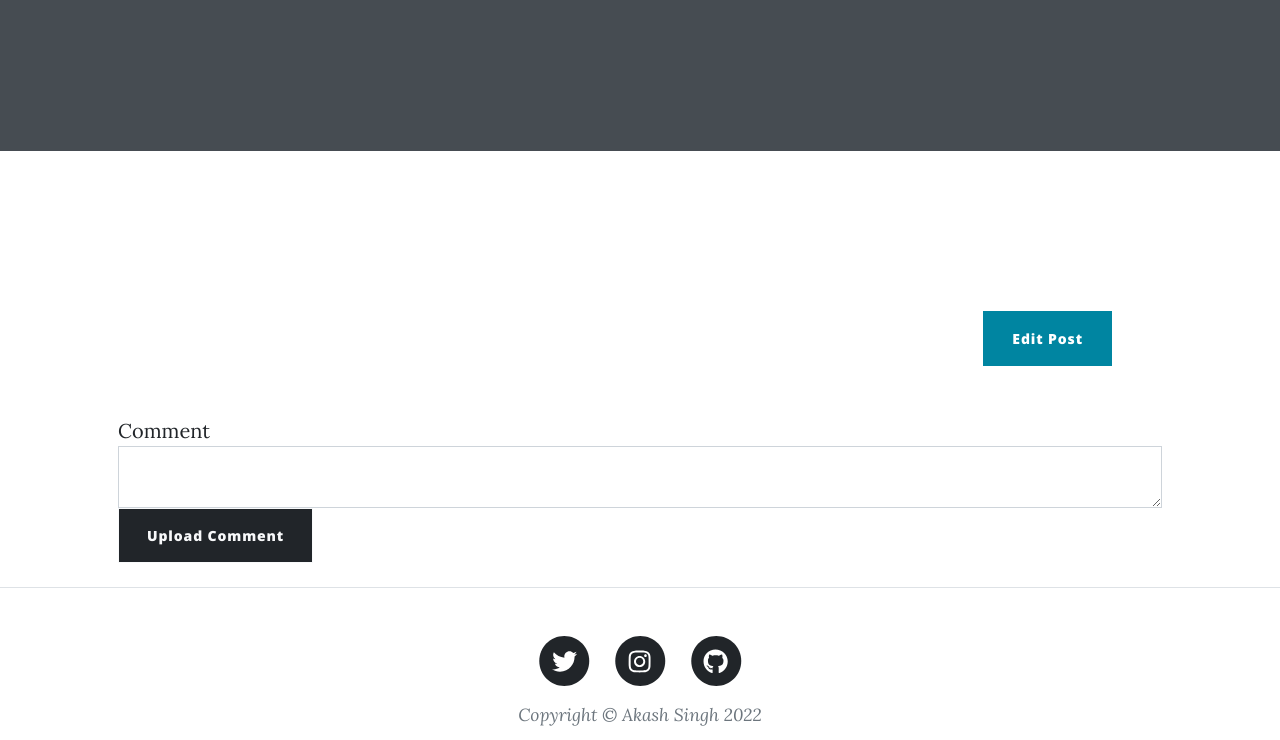
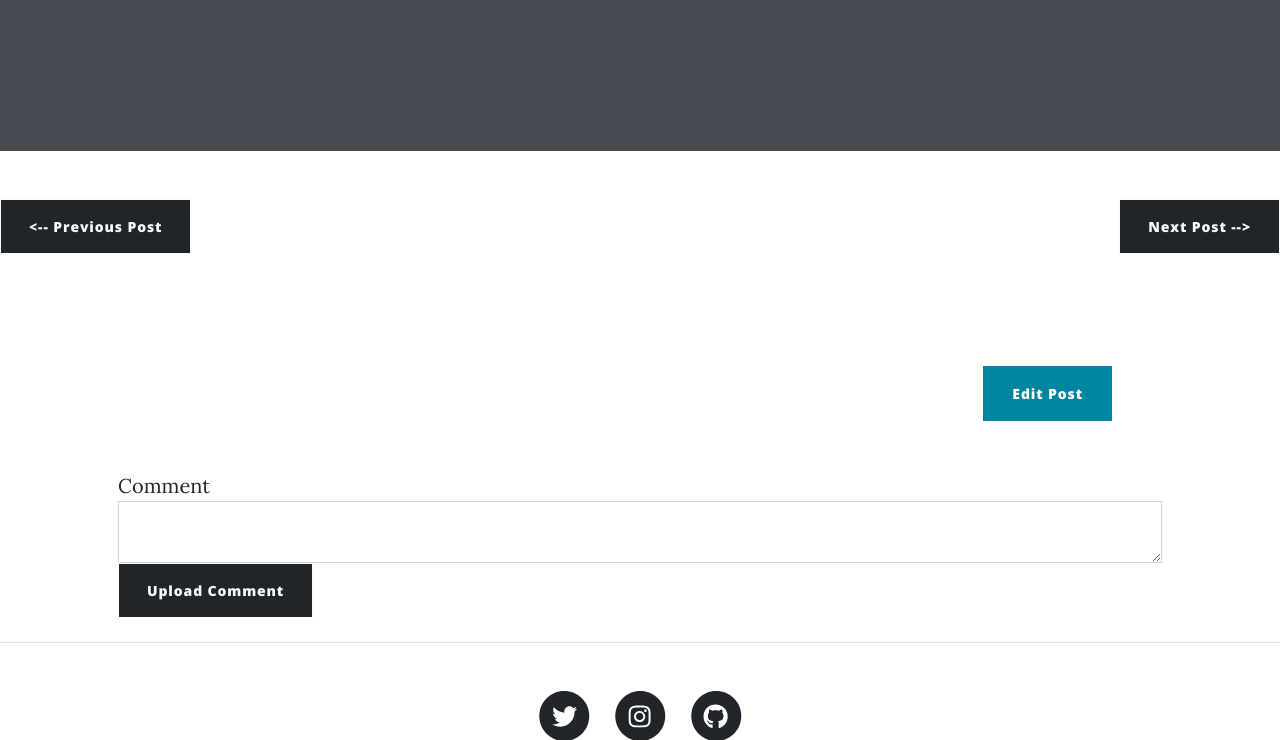
Before and after one commit to SkySingh04/Gen-Z-Diaries, a Flask app: template templates/post.html in a window 1280 px wide. Shown: the part 303-1043 px from the top of the page. Run offline with Flask 3, Linux system fonts and the light colour scheme; the template is opened without the code that fills it: values that come from a table or form of the project are taken from there, others are empty; some libraries are stand-ins or nearby versions.

Commit message:
Update post.html

```diff
--- a/templates/post.html
+++ b/templates/post.html
@@ -38,6 +38,10 @@
             </div>
         </header>
         <!-- Post Content-->
+        <div class="clearfix">
+            <a class="btn btn-dark btn-outline-light float-start" href="{{url_for('previous_post',num=post['id']-1)}}"><-- Previous Post</a>
+            <a class="btn btn-dark btn-outline-light float-end" href="{{url_for('next_post',num=post['id']+1)}}">Next Post --></a>
+        </div>
         <article class="mb-4">
             <div class="container px-4 px-lg-5">
                 <div class="row gx-4 gx-lg-5 justify-content-center">
```
Lines whose indentation alone changed are shown as unchanged.
